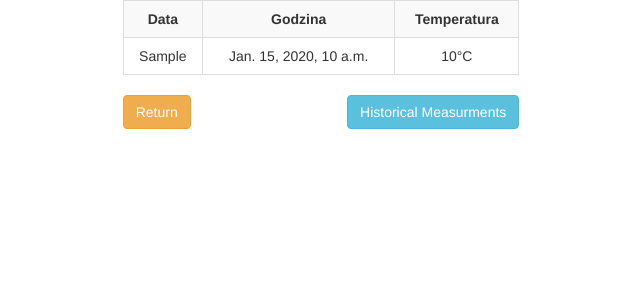
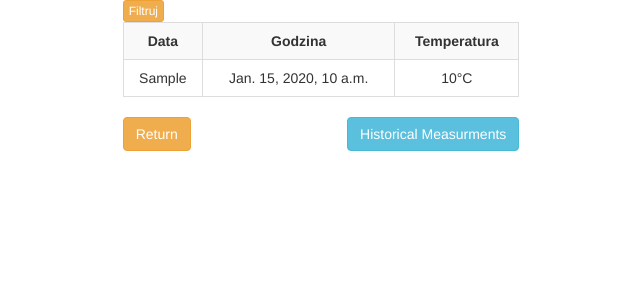
Before and after one commit to aulemasa/templog, a Django app: template show_temp/templates/show_temp/history_temp.html in a window 1280 px wide. Shown: the top 300 px of the page, without its empty margins (319-959 px from the left). Run offline with Django 3.2, Linux system fonts and the light colour scheme; the template is opened without the code that fills it: most values are stand-ins (such as "Sample title", 1, 10 or a date in 2020); some libraries are stand-ins or nearby versions.

Commit message:
filter add

```diff
--- a/show_temp/templates/show_temp/history_temp.html
+++ b/show_temp/templates/show_temp/history_temp.html
@@ -1,12 +1,16 @@
 {% extends "base.html" %}
             {% block content %}
+                <form action="" method="get">
+                    {{ all_temp_measur.form.as_p }}
+                    <button type="submit" class="btn btn-warning btn-xs">Filtruj</button>
+                </form>
                 <table class="table table-bordered table-striped">
                     <tr>
                         <th>Data</th>
                         <th>Godzina</th>
                         <th>Temperatura</th>
                     </tr>
-                    {% for measurments in all_temp_measur %}
+                    {% for measurments in all_temp_measur.qs %}
                     <tr>
                         <td>{{measurments.tepm_measurment_data}}</td>
                         <td>{{measurments.temp_measurment_time}}</td>
```
